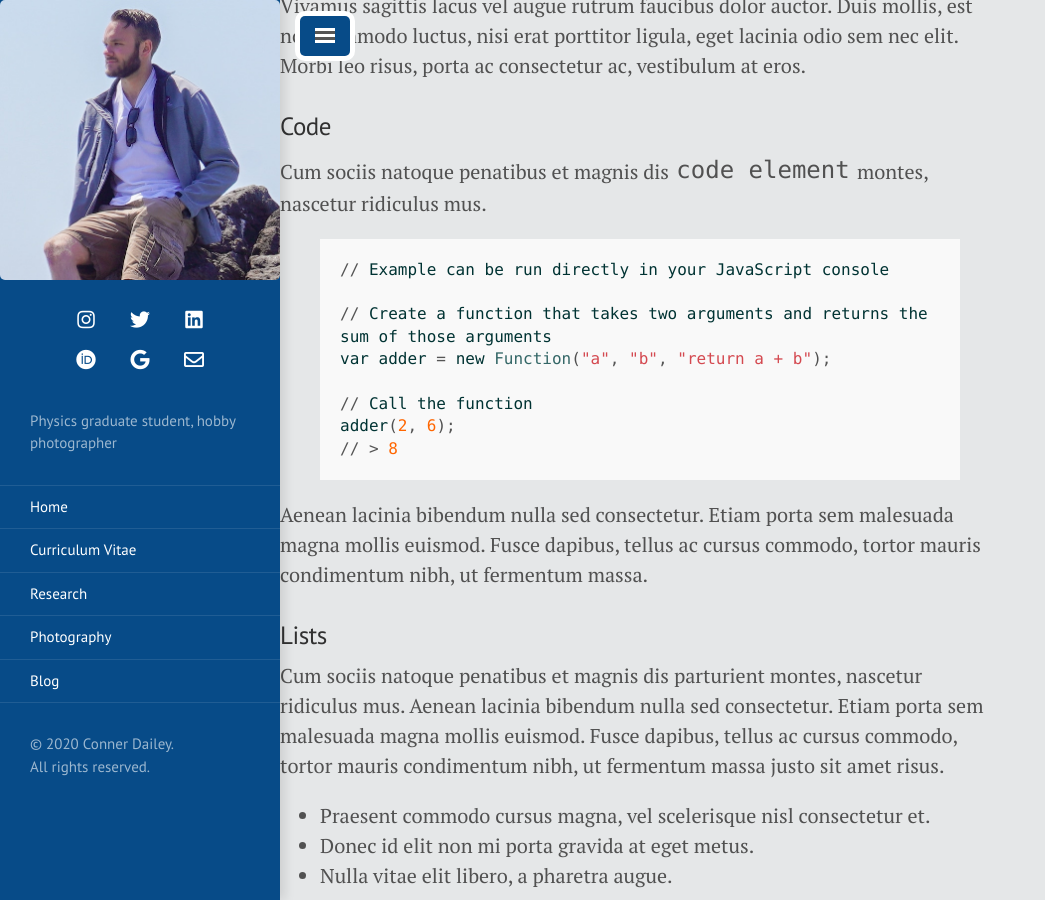
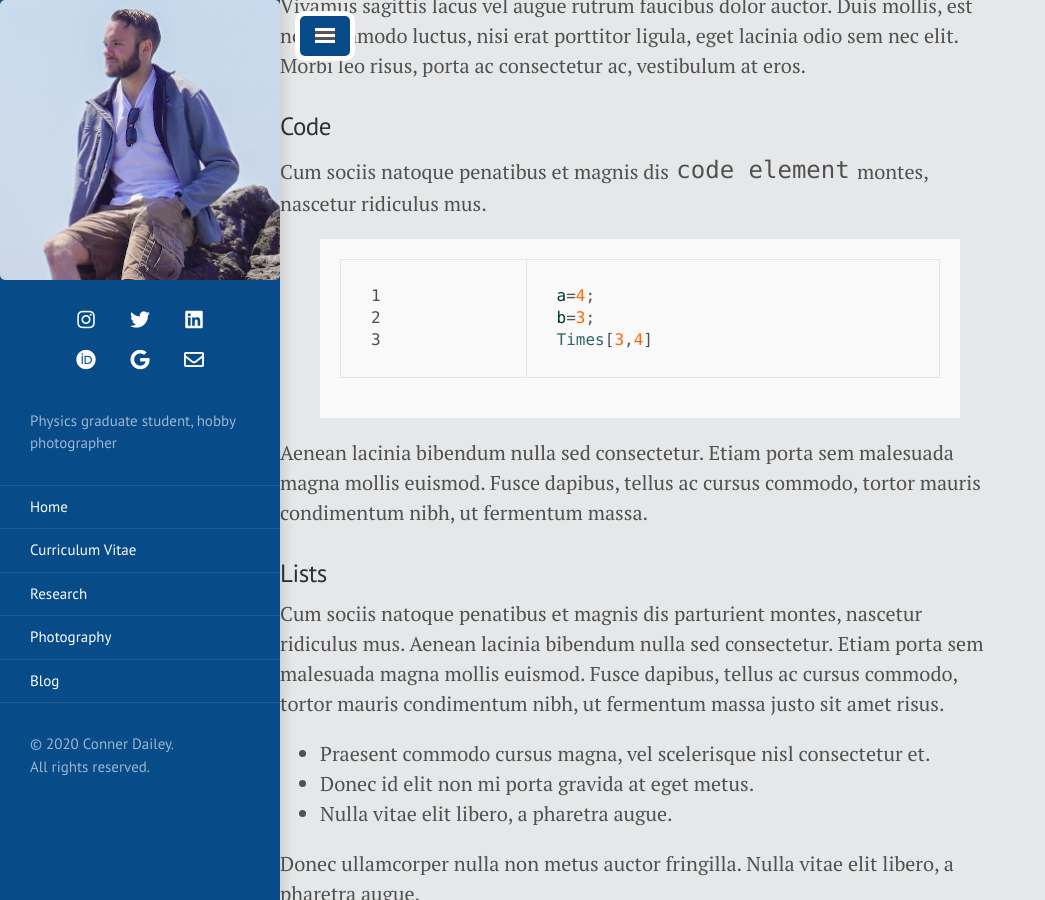
Before and after one commit to TakeTwiceDailey/TakeTwiceDailey.github.io, a Jekyll site: the page built from _posts/2014-01-01-example-content.md, in a window 1280 px wide and 900 px high, scrolled down 1230 px. Shown: the whole window, without its empty margins (0-1045 px from the left). Built offline with Jekyll 4.4.1, drawn with Linux system fonts in a browser that asks for light colours; nearby versions of some CDN libraries.

Commit message:
mathematica code syntax highlighting

```diff
--- a/_posts/2014-01-01-example-content.md
+++ b/_posts/2014-01-01-example-content.md
@@ -35,15 +35,12 @@ Vivamus sagittis lacus vel augue rutrum faucibus dolor auctor. Duis mollis, est
 
 Cum sociis natoque penatibus et magnis dis `code element` montes, nascetur ridiculus mus.
 
-{% highlight wl %}
-// Example can be run directly in your JavaScript console
+{% highlight mathematica linenos %}
 
-// Create a function that takes two arguments and returns the sum of those arguments
-var adder = new Function("a", "b", "return a + b");
+a=4;
+b=3;
+Times[3,4]
 
-// Call the function
-adder(2, 6);
-// > 8
 {% endhighlight %}
 
 Aenean lacinia bibendum nulla sed consectetur. Etiam porta sem malesuada magna mollis euismod. Fusce dapibus, tellus ac cursus commodo, tortor mauris condimentum nibh, ut fermentum massa.
```
